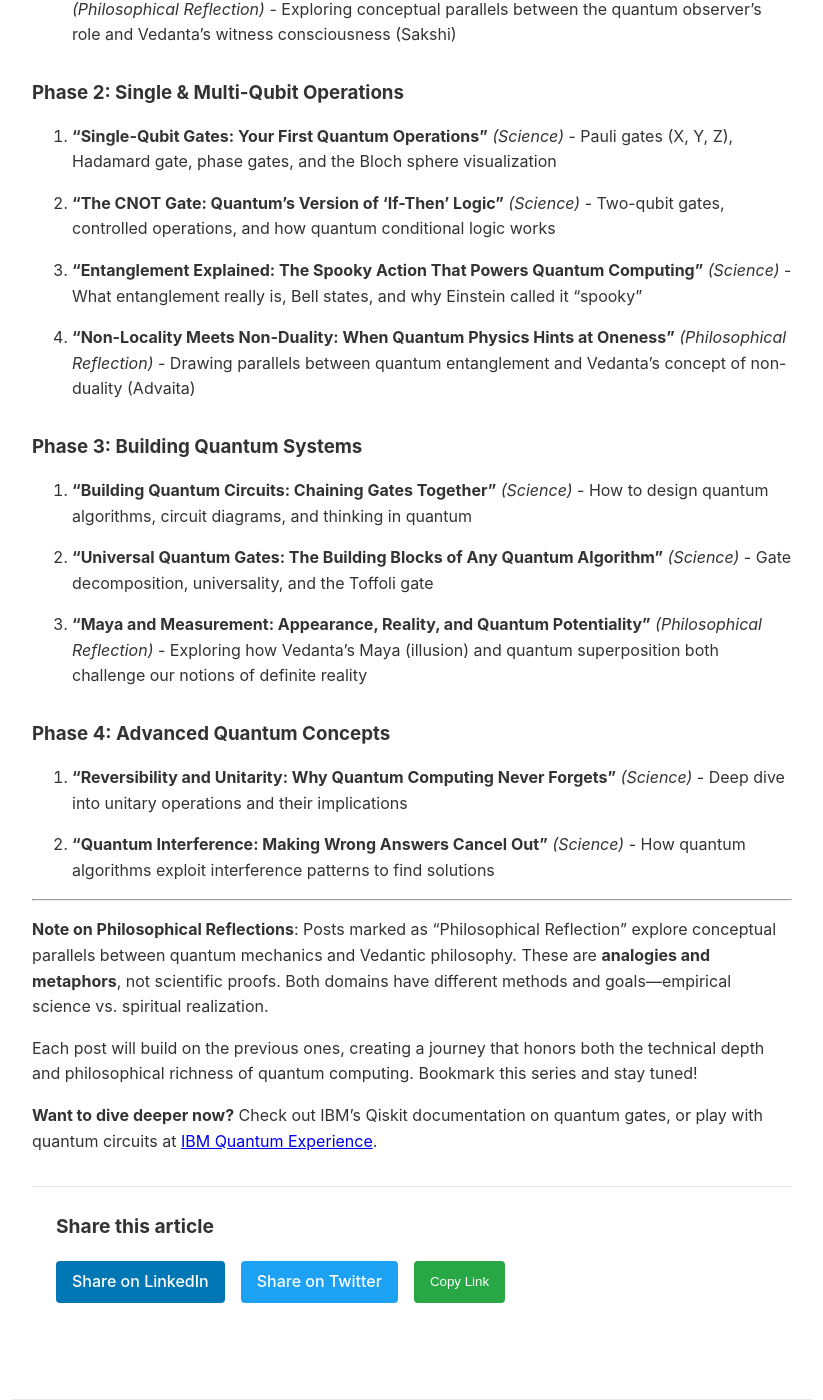
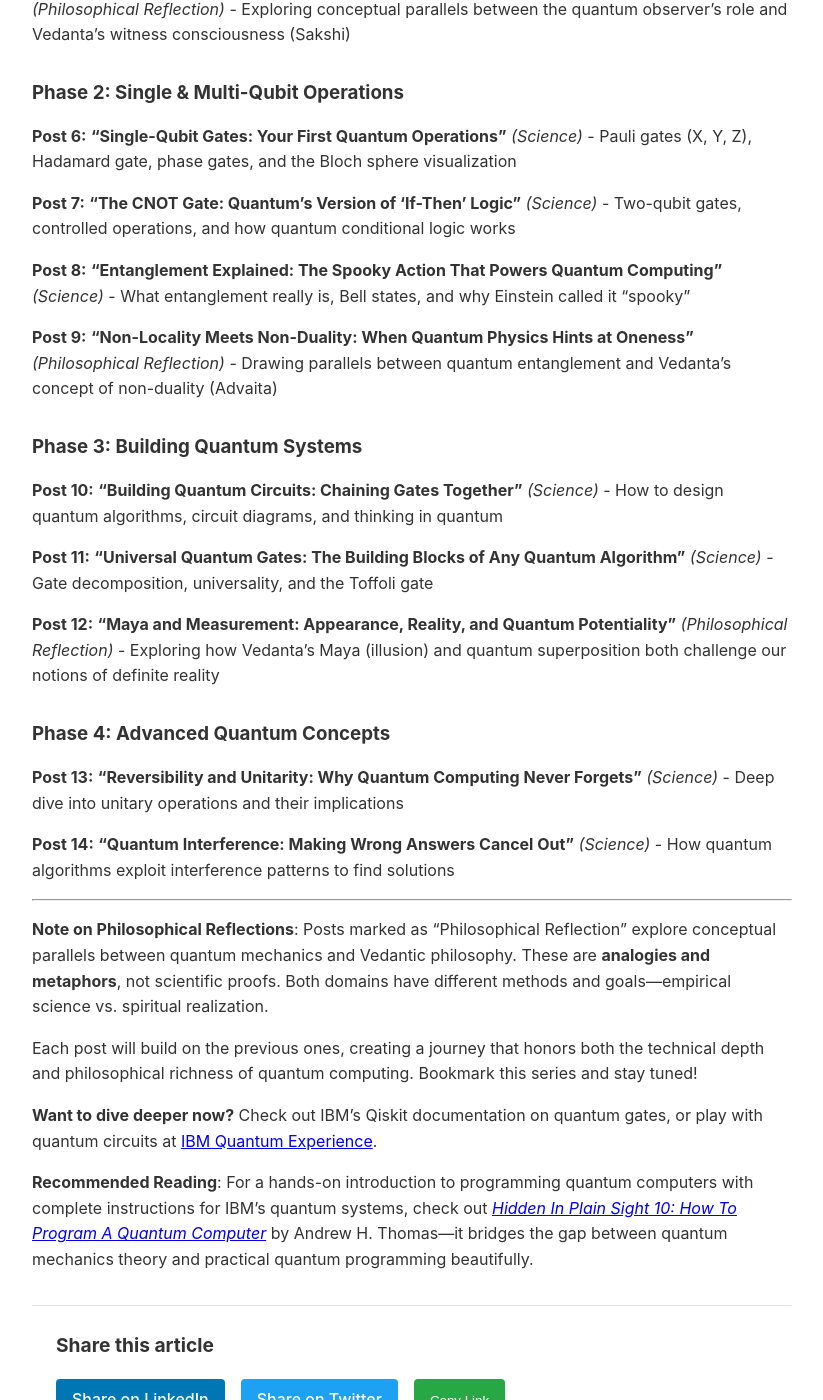
Before and after one commit to vidit-bhatia/blogs, a Jekyll site: the page built from _posts/2025-11-30-why-boolean-logic-fails-quantum.md, in a window 1280 px wide and 1400 px high, scrolled down 4750 px. Shown: the whole window, without its empty margins (228-1051 px from the left). Built offline with Jekyll 4.4.1, drawn with Linux system fonts in a browser that asks for light colours; some of the changed text lies outside the part shown.

Commit message:
Add book reference and fix roadmap numbering (Post 2-14)

```diff
--- a/_posts/2025-11-30-why-boolean-logic-fails-quantum.md
+++ b/_posts/2025-11-30-why-boolean-logic-fails-quantum.md
@@ -119,37 +119,37 @@ This is just the beginning of our quantum journey. Here's what we'll explore in
 
 ### Phase 1: Quantum Foundations
 
-1. **"Superposition Explained: Why Qubits Aren't Just Fancy Coins"** *(Science)* - What superposition actually means mathematically, probability amplitudes, and why it's not just "both states at once"
+**Post 2:** **"Superposition Explained: Why Qubits Aren't Just Fancy Coins"** *(Science)* - What superposition actually means mathematically, probability amplitudes, and why it's not just "both states at once"
 
-2. **"The No-Cloning Theorem: Why You Can't Copy-Paste Quantum Information"** *(Science)* - One of quantum mechanics' most surprising constraints and its implications for quantum computing and cryptography
+**Post 3:** **"The No-Cloning Theorem: Why You Can't Copy-Paste Quantum Information"** *(Science)* - One of quantum mechanics' most surprising constraints and its implications for quantum computing and cryptography
 
-3. **"Quantum Measurement: The Observer Effect That Changes Everything"** *(Science)* - How measurement collapses superposition, what we mean by "observing," and why it's destructive
+**Post 4:** **"Quantum Measurement: The Observer Effect That Changes Everything"** *(Science)* - How measurement collapses superposition, what we mean by "observing," and why it's destructive
 
-4. **"The Observer and the Witness: Quantum Measurement Meets Vedantic Consciousness"** *(Philosophical Reflection)* - Exploring conceptual parallels between the quantum observer's role and Vedanta's witness consciousness (Sakshi)
+**Post 5:** **"The Observer and the Witness: Quantum Measurement Meets Vedantic Consciousness"** *(Philosophical Reflection)* - Exploring conceptual parallels between the quantum observer's role and Vedanta's witness consciousness (Sakshi)
 
 ### Phase 2: Single & Multi-Qubit Operations
 
-5. **"Single-Qubit Gates: Your First Quantum Operations"** *(Science)* - Pauli gates (X, Y, Z), Hadamard gate, phase gates, and the Bloch sphere visualization
+**Post 6:** **"Single-Qubit Gates: Your First Quantum Operations"** *(Science)* - Pauli gates (X, Y, Z), Hadamard gate, phase gates, and the Bloch sphere visualization
 
-6. **"The CNOT Gate: Quantum's Version of 'If-Then' Logic"** *(Science)* - Two-qubit gates, controlled operations, and how quantum conditional logic works
+**Post 7:** **"The CNOT Gate: Quantum's Version of 'If-Then' Logic"** *(Science)* - Two-qubit gates, controlled operations, and how quantum conditional logic works
 
-7. **"Entanglement Explained: The Spooky Action That Powers Quantum Computing"** *(Science)* - What entanglement really is, Bell states, and why Einstein called it "spooky"
+**Post 8:** **"Entanglement Explained: The Spooky Action That Powers Quantum Computing"** *(Science)* - What entanglement really is, Bell states, and why Einstein called it "spooky"
 
-8. **"Non-Locality Meets Non-Duality: When Quantum Physics Hints at Oneness"** *(Philosophical Reflection)* - Drawing parallels between quantum entanglement and Vedanta's concept of non-duality (Advaita)
+**Post 9:** **"Non-Locality Meets Non-Duality: When Quantum Physics Hints at Oneness"** *(Philosophical Reflection)* - Drawing parallels between quantum entanglement and Vedanta's concept of non-duality (Advaita)
 
 ### Phase 3: Building Quantum Systems
 
-9. **"Building Quantum Circuits: Chaining Gates Together"** *(Science)* - How to design quantum algorithms, circuit diagrams, and thinking in quantum
+**Post 10:** **"Building Quantum Circuits: Chaining Gates Together"** *(Science)* - How to design quantum algorithms, circuit diagrams, and thinking in quantum
 
-10. **"Universal Quantum Gates: The Building Blocks of Any Quantum Algorithm"** *(Science)* - Gate decomposition, universality, and the Toffoli gate
+**Post 11:** **"Universal Quantum Gates: The Building Blocks of Any Quantum Algorithm"** *(Science)* - Gate decomposition, universality, and the Toffoli gate
 
-11. **"Maya and Measurement: Appearance, Reality, and Quantum Potentiality"** *(Philosophical Reflection)* - Exploring how Vedanta's Maya (illusion) and quantum superposition both challenge our notions of definite reality
+**Post 12:** **"Maya and Measurement: Appearance, Reality, and Quantum Potentiality"** *(Philosophical Reflection)* - Exploring how Vedanta's Maya (illusion) and quantum superposition both challenge our notions of definite reality
 
 ### Phase 4: Advanced Quantum Concepts
 
-12. **"Reversibility and Unitarity: Why Quantum Computing Never Forgets"** *(Science)* - Deep dive into unitary operations and their implications
+**Post 13:** **"Reversibility and Unitarity: Why Quantum Computing Never Forgets"** *(Science)* - Deep dive into unitary operations and their implications
 
-13. **"Quantum Interference: Making Wrong Answers Cancel Out"** *(Science)* - How quantum algorithms exploit interference patterns to find solutions
+**Post 14:** **"Quantum Interference: Making Wrong Answers Cancel Out"** *(Science)* - How quantum algorithms exploit interference patterns to find solutions
 
 ---
 
@@ -158,3 +158,5 @@ This is just the beginning of our quantum journey. Here's what we'll explore in
 Each post will build on the previous ones, creating a journey that honors both the technical depth and philosophical richness of quantum computing. Bookmark this series and stay tuned!
 
 **Want to dive deeper now?** Check out IBM's Qiskit documentation on quantum gates, or play with quantum circuits at [IBM Quantum Experience](https://quantum-computing.ibm.com/).
+
+**Recommended Reading**: For a hands-on introduction to programming quantum computers with complete instructions for IBM's quantum systems, check out [*Hidden In Plain Sight 10: How To Program A Quantum Computer*](https://www.goodreads.com/book/show/41428716-hidden-in-plain-sight-10) by Andrew H. Thomas—it bridges the gap between quantum mechanics theory and practical quantum programming beautifully.
```
